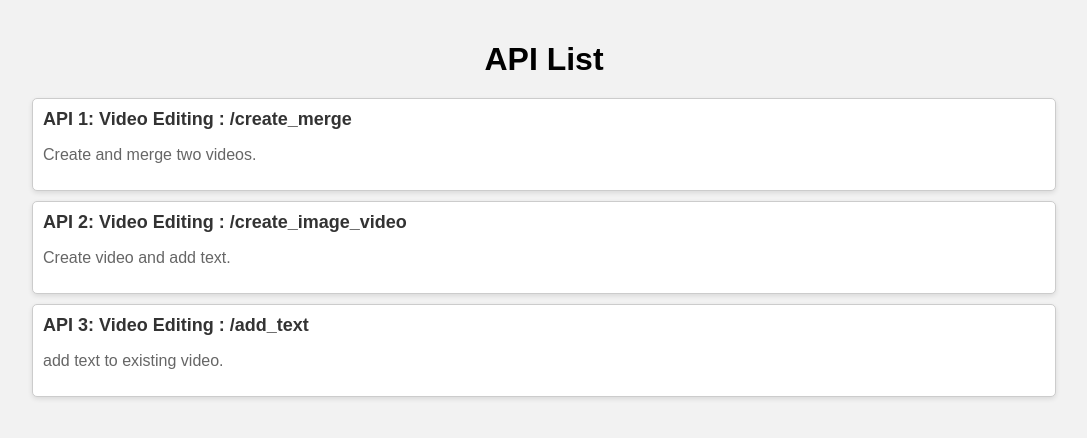
After one commit to vishalgawandeblueduck/mebit, a Flask app: template templates/default.html in a window 1280 px wide. The commit adds this page. Shown: the top 438 px of the page, without its empty margins (96-1183 px from the left). Run offline with Flask 3, Linux system fonts and the light colour scheme; the template is opened without the code that fills it, so the values that code supplies are empty.

Commit message:
created seperate AIP's

```diff
--- a/templates/upload.html
+++ b/templates/create_merge.html
@@ -1,9 +1,10 @@
 <html>
 <head>
-	<title>Video Editing : GFG</title>
+	<title>Video Editing </title>
 </head>
 <body>
-	<form action = "/upload" method="POST" enctype="multipart/form-data">
+	<form action = "/create_merge" method="POST" enctype="multipart/form-data">
+
 		<label for="text">Upload Images:</label>
 		<input type="file" name="file" multiple /><br><br>
 
--- /dev/null
+++ b/templates/default.html
@@ -0,0 +1,65 @@
+<!DOCTYPE html>
+<html>
+<head>
+    <title>API List</title>
+    <style>
+        body {
+            font-family: Arial, sans-serif;
+            background-color: #f2f2f2;
+            margin: 0;
+            padding: 0;
+        }
+        .container {
+            width: 80%;
+            margin: auto;
+            padding: 20px;
+        }
+        h1 {
+            text-align: center;
+            margin-bottom: 20px;
+        }
+        .api-list {
+            list-style: none;
+            padding: 0;
+        }
+        .api-item {
+            background-color: #fff;
+            border: 1px solid #ccc;
+            margin-bottom: 10px;
+            padding: 10px;
+            border-radius: 5px;
+            box-shadow: 0px 2px 5px rgba(0, 0, 0, 0.1);
+        }
+        .api-item:hover {
+            background-color: #f9f9f9;
+        }
+        .api-title {
+            font-size: 18px;
+            margin: 0;
+            color: #333;
+        }
+        .api-description {
+            color: #666;
+        }
+    </style>
+</head>
+<body>
+    <div class="container">
+        <h1>API List</h1>
+        <ul class="api-list">
+            <li class="api-item">
+                <h2 class="api-title">API 1: Video Editing : /create_merge</h2>
+                <p class="api-description">Create and merge two videos.</p>
+            </li>
+            <li class="api-item">
+                <h2 class="api-title">API 2: Video Editing : /create_image_video</h2>
+                <p class="api-description">Create video and add text.</p>
+            </li>
+            <li class="api-item">
+                <h2 class="api-title">API 3: Video Editing : /add_text</h2>
+                <p class="api-description">add text to existing video.</p>
+            </li>
+        </ul>
+    </div>
+</body>
+</html>
```
Also changed, not shown: flask_app1.py (+82 -17 lines), templates/Acknowledgement.html (deleted, +0 -9 lines), templates/add_text.html (added, +21 -0 lines), templates/create_image_video.html (added, +20 -0 lines), templates/download.html (deleted, +0 -10 lines), 1 other file.
